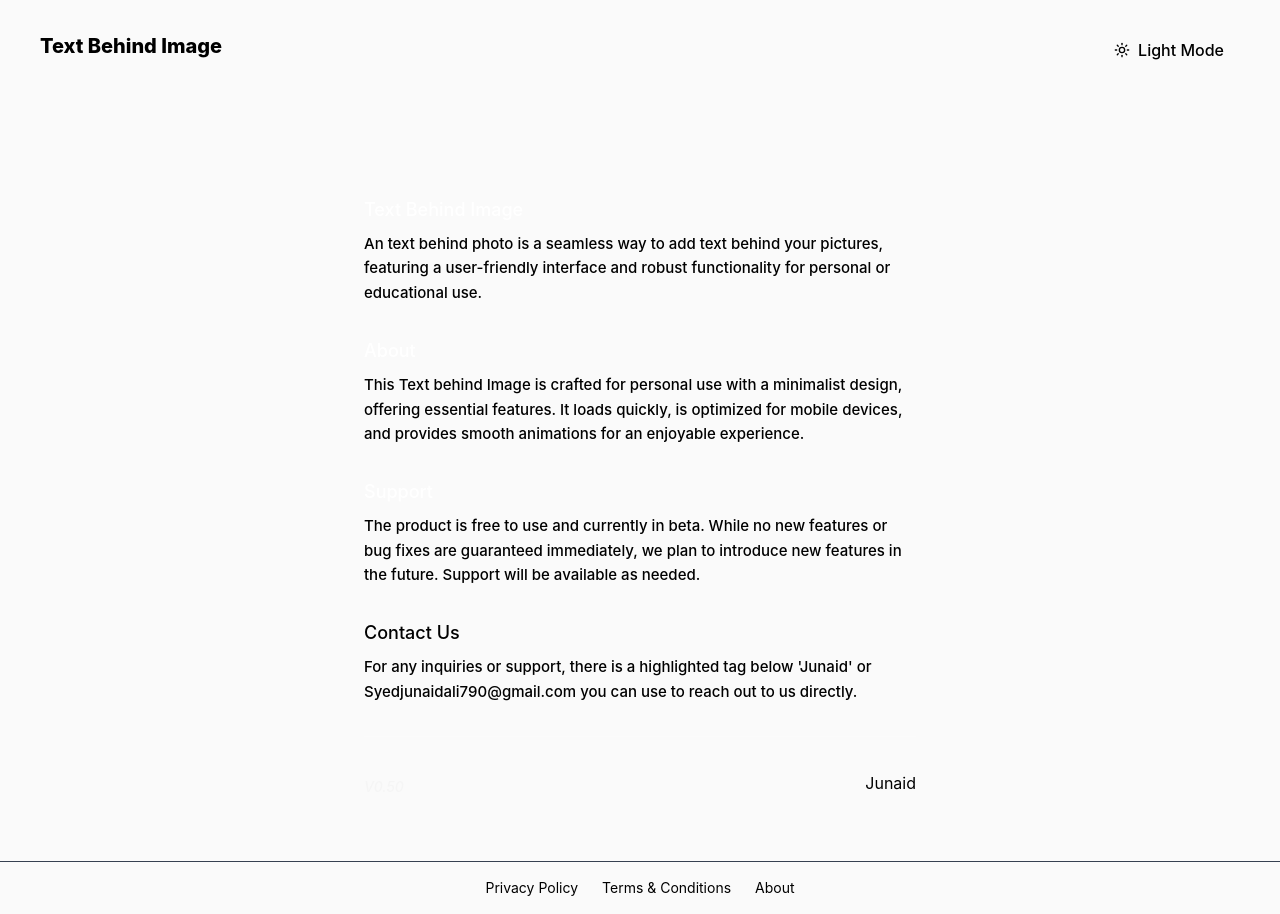
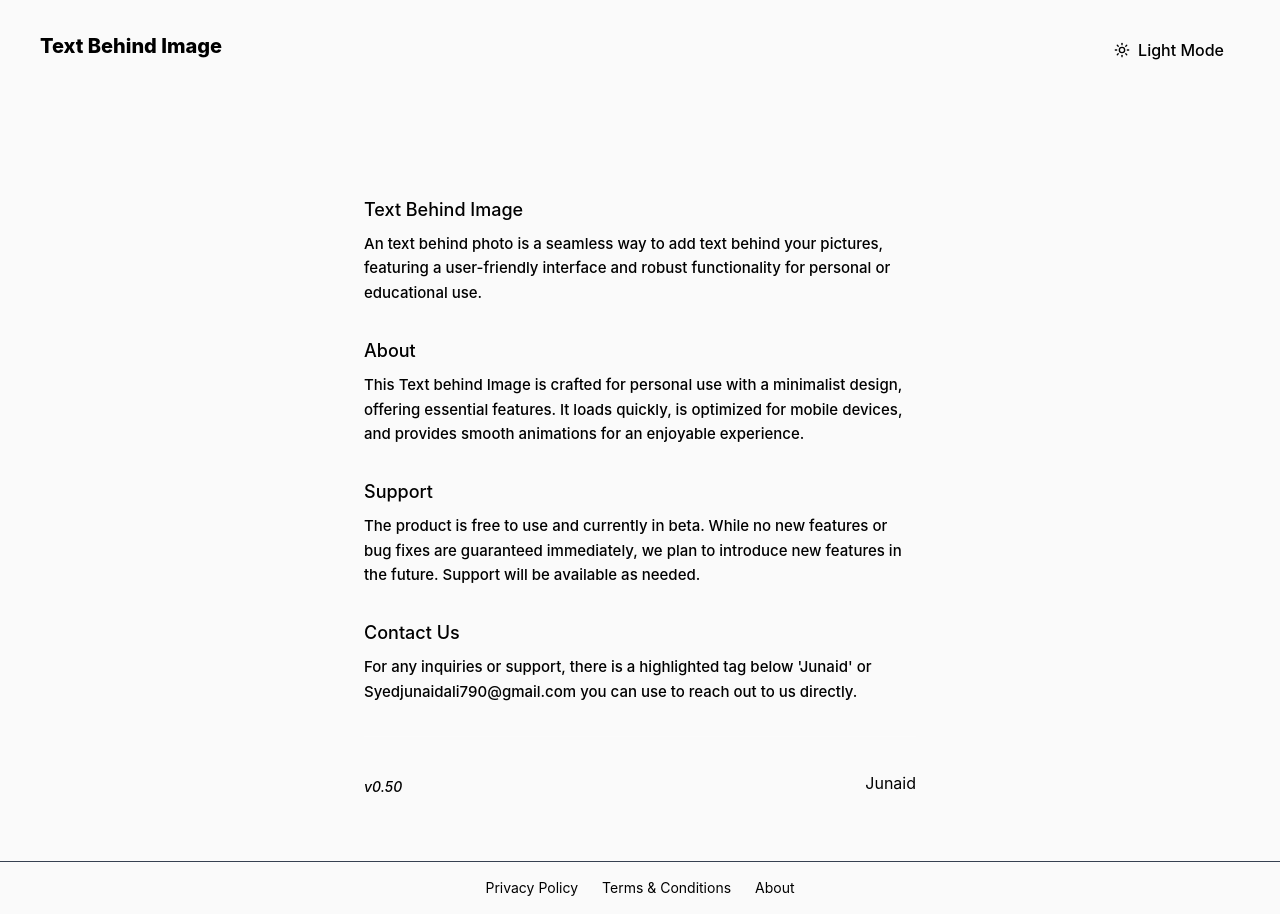
Before and after one commit to SyedJunaidAli1/Text-Behind-Image-Background, a Next.js app: page /About in a window 1280 px wide. Built offline with nearby package versions, Linux system fonts and the light colour scheme.

Commit message:
About section text color not appearing on light mode fixed

```diff
--- a/package.json
+++ b/package.json
@@ -1,6 +1,6 @@
 {
   "name": "text-behind-image-background",
-  "version": "0.1.0",
+  "version": "0.50.0",
   "private": true,
   "scripts": {
     "dev": "next dev --turbopack",
--- a/src/app/About/page.tsx
+++ b/src/app/About/page.tsx
@@ -11,7 +11,7 @@ const About = () => {
           <main className="flex flex-col items-start justify-center gap-8">
             <header className="flex sm:flex-row justify-between items-center w-full gap-4 sm:gap-0"></header>
             <div>
-              <h2 className="text-lg text-white font-medium">
+              <h2 className="text-lg font-medium">
                 Text Behind Image
               </h2>
               <p className="mt-2 text-[15px] font-medium leading-relaxed">
@@ -21,7 +21,7 @@ const About = () => {
               </p>
             </div>
             <div>
-              <h2 className="text-lg text-white font-medium">About</h2>
+              <h2 className="text-lg font-medium">About</h2>
               <p className="mt-2 text-[15px] font-medium leading-relaxed">
                 This Text behind Image is crafted for personal use with a
                 minimalist design, offering essential features. It loads
@@ -30,7 +30,7 @@ const About = () => {
               </p>
             </div>
             <div>
-              <h2 className="text-lg text-white font-medium">Support</h2>
+              <h2 className="text-lg font-medium">Support</h2>
               <p className="mt-2 text-[15px] font-medium leading-relaxed">
                 The product is free to use and currently in beta. While no new
                 features or bug fixes are guaranteed immediately, we plan to
@@ -47,8 +47,8 @@ const About = () => {
             </div>
             <div className="w-full h-[1px] bg-neutral-50/15"></div>
             <footer className="flex justify-between items-center w-full">
-              <p className="mt-2 text-sm font-medium text-neutral-100 italic">
-                V0.50
+              <p className="mt-2 text-sm font-medium italic">
+                v0.50
               </p>
               <a
                 href="https://github.com/SyedJunaidAli1"
```
